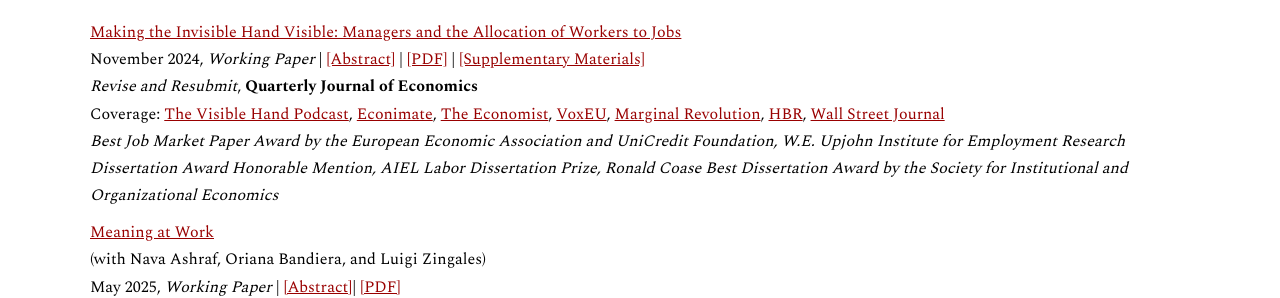
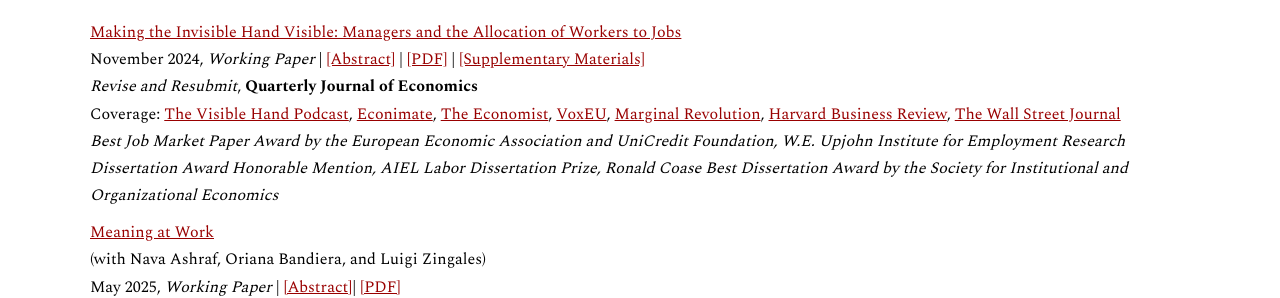
Before and after one commit to virginiaminni/virginiaminni.github.io, a Jekyll site: the page built from research.md, in a window 1280 px wide. Shown: the part 222-520 px from the top of the page. Built offline with Jekyll 4.4.1, drawn with Linux system fonts in a browser that asks for light colours.

Commit message:
Update research.md

```diff
--- a/research.md
+++ b/research.md
@@ -11,7 +11,7 @@ permalink: /research/
 <a href="/assets/files/Minni_JMP.pdf" target="_blank" rel="noopener noreferrer">Making the Invisible Hand Visible: Managers and the Allocation of Workers to Jobs</a> <br>
 November 2024, *Working Paper* |  <a href="#" class="toggle-abstract" data-target="abstract-1" style="text-decoration: underline; color: #990000;">[Abstract]</a> | <a href="/assets/files/Minni_JMP.pdf" target="_blank" rel="noopener noreferrer">[PDF]</a> | <a href="/assets/files/Minni_Managers_Supplementary.pdf" target="_blank" rel="noopener noreferrer">[Supplementary Materials]</a> <br>
 *Revise and Resubmit*, **Quarterly Journal of Economics** <br>
-Coverage: <a href="https://www.thevisiblehand.uk/episodes/episode-54" target="_blank" rel="noopener noreferrer">The Visible Hand Podcast</a>, <a href="https://www.youtube.com/watch?v=83ivIJCi2bQ&feature=youtu.be" target="_blank" rel="noopener noreferrer">Econimate</a>, <a href="https://www.economist.com/business/2024/03/21/the-secret-to-career-success-may-well-be-off-to-the-side" target="_blank" rel="noopener noreferrer">The Economist</a>,  <a href="https://cepr.org/voxeu/columns/good-managers-better-matches-job-allocation-effects-worker-productivity" target="_blank" rel="noopener noreferrer">VoxEU</a>, <a href="https://marginalrevolution.com/marginalrevolution/2025/06/the-value-of-good-management-and-also-talent-allocation.html?utm_source=rss&utm_medium=rss&utm_campaign=the-value-of-good-management-and-also-talent-allocation" target="_blank" rel="noopener noreferrer">Marginal Revolution</a>, <a href="https://hbr.org/2025/10/new-research-on-how-the-best-managers-shape-employees-careers" target="_blank" rel="noopener noreferrer">HBR</a>, <a href="https://www.wsj.com/business/c-suite/manager-strengths-rellocating-talent-f0add2da?st=1TpMoE&reflink=desktopwebshare_permalink" target="_blank" rel="noopener noreferrer">Wall Street Journal</a> <br>
+Coverage: <a href="https://www.thevisiblehand.uk/episodes/episode-54" target="_blank" rel="noopener noreferrer">The Visible Hand Podcast</a>, <a href="https://www.youtube.com/watch?v=83ivIJCi2bQ&feature=youtu.be" target="_blank" rel="noopener noreferrer">Econimate</a>, <a href="https://www.economist.com/business/2024/03/21/the-secret-to-career-success-may-well-be-off-to-the-side" target="_blank" rel="noopener noreferrer">The Economist</a>,  <a href="https://cepr.org/voxeu/columns/good-managers-better-matches-job-allocation-effects-worker-productivity" target="_blank" rel="noopener noreferrer">VoxEU</a>, <a href="https://marginalrevolution.com/marginalrevolution/2025/06/the-value-of-good-management-and-also-talent-allocation.html?utm_source=rss&utm_medium=rss&utm_campaign=the-value-of-good-management-and-also-talent-allocation" target="_blank" rel="noopener noreferrer">Marginal Revolution</a>, <a href="https://hbr.org/2025/10/new-research-on-how-the-best-managers-shape-employees-careers" target="_blank" rel="noopener noreferrer">Harvard Business Review</a>, <a href="https://www.wsj.com/business/c-suite/manager-strengths-rellocating-talent-f0add2da?st=1TpMoE&reflink=desktopwebshare_permalink" target="_blank" rel="noopener noreferrer">The Wall Street Journal</a> <br>
 *Best Job Market Paper Award by the European Economic Association and UniCredit Foundation, W.E. Upjohn Institute for Employment Research Dissertation Award Honorable Mention, AIEL Labor Dissertation Prize, Ronald Coase Best Dissertation Award by the Society for Institutional and Organizational Economics* <br>
 <div id="abstract-1" style="display: none; margin-top: 10px;">
 <em>Abstract:</em> Why do managers matter for firm performance? This paper provides evidence of the critical role of managers in matching workers to jobs within the firm using the universe of personnel records from a large multinational firm. The data covers 200,000 white-collar workers and 30,000 managers over 10 years in 100 countries. I identify good managers as the top 30% by their speed of promotion and leverage exogenous variation induced by the rotation of managers across teams. I find that good managers cause workers to reallocate within the firm through lateral and vertical transfers. This leads to large and persistent gains in workers’ career progression and productivity. Seven years after the manager transition, workers earn 30% more and perform better on objective performance measures. My results imply that the visible hands of managers match workers’ specific skills to specialized jobs, leading to an improvement in the productivity of existing workers that outlasts the managers’ time at the firm.
```
